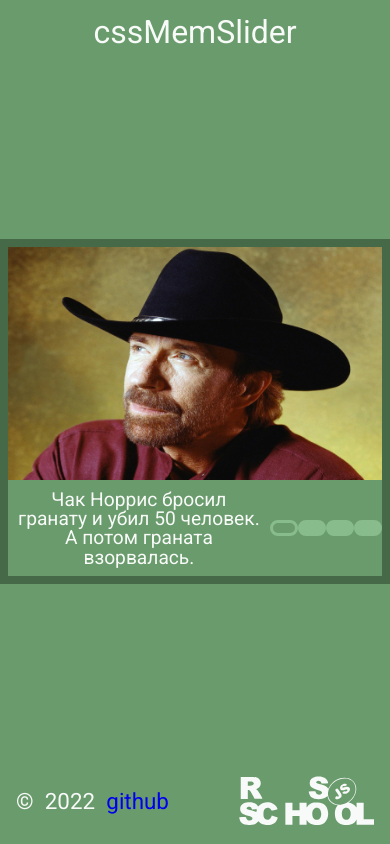
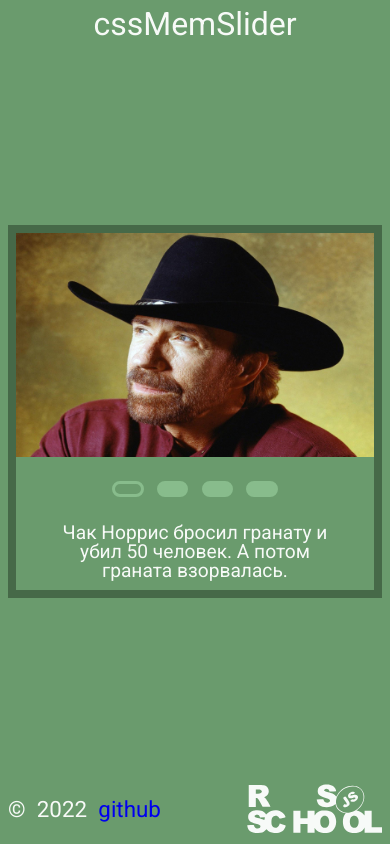
Before and after one commit to Aldar0K/cssMemSlider, a plain HTML site: page cssMemSlider/index.html in a window 390 px wide. Drawn offline with Linux system fonts and the light colour scheme.

Commit message:
feat: finish task (Sun, May 15, 2022 04:32:38 PM)

```diff
--- a/cssMemSlider/styles.css
+++ b/cssMemSlider/styles.css
@@ -33,6 +33,7 @@ h1 {
 }
 
 .main__container {
+    padding: 0 1em;
     display: flex;
     align-items: center;
     justify-content: center;
@@ -40,8 +41,6 @@ h1 {
 }
 
 .slider {
-    /* width: 90%;
-    height: 90%; */
     overflow: hidden;
     border: .5em solid var(--color-primary);
 }
@@ -112,14 +111,10 @@ h1 {
     user-select: none;
 }
 
-.slider__control:hover {
-    transform: scale(1.125);
-}
-
 .slider__control > span {
     display: block;
     height: 1em;
-    width: 3em;
+    width: 70%;
     background-color: var(--color-secondary);
     border: 0.2em solid var(--color-secondary);
     border-radius: 1em;
@@ -128,6 +123,7 @@ h1 {
 
 .slider__control:hover > span {
     border-color: var(--color-hover);
+    transform: scale(1.125);
 }
 
 .slider__control:active > span {
@@ -179,3 +175,28 @@ h1 {
 .icon:hover {
     fill: var(--color-hover);
 }
+
+@media (max-width: 767px) {
+    .main__container {
+        height: calc(100vh - 7.3125em);
+    }
+    .header__container {
+        padding: .5em;
+    }
+    .main__container {
+        padding: 0 .5em;
+    }
+    .footer__container {
+        padding: .5em;
+    }
+    .slider__bot {
+        flex-direction: column-reverse;
+    }
+    .slider__navigation {
+        width: 50%;
+        margin-top: .5em;
+    }
+    .slider__description {
+        width: 90%;
+    }
+}
```
